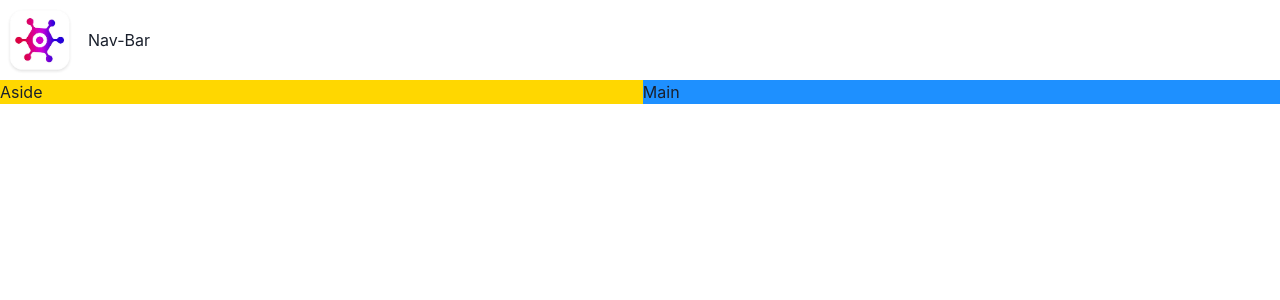
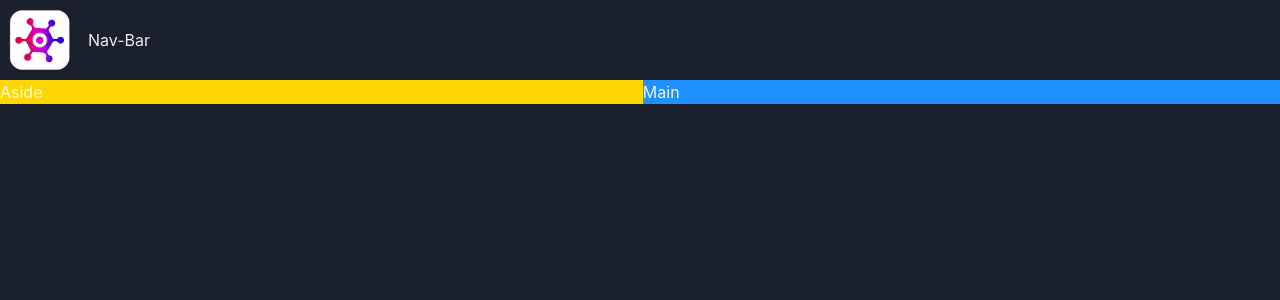
Before and after one commit to Mayankp11/react-gameHub, a React (Vite) app: page / in a window 1280 px wide. Shown: the top 300 px of the page. Built offline with nearby package versions, Linux system fonts and the light colour scheme.

Commit message:
Implement Dark Mode (theme.ts) and (main.tsx)

```diff
--- a/src/App.tsx
+++ b/src/App.tsx
@@ -9,8 +9,8 @@
         lg: `"nav nav" "aside main"`,
       }}
     >
-      <GridItem area="nav" >
-        <NavBar/>
+      <GridItem area="nav">
+        <NavBar />
       </GridItem>
 
       {/* <Show> is useful to restrict when its component should be displayed
--- a/src/main.tsx
+++ b/src/main.tsx
@@ -1,14 +1,15 @@
-import React from 'react'
-import ReactDOM from 'react-dom/client'
-import { ChakraProvider } from '@chakra-ui/react'
-import App from './App.tsx'
-import './index.css'
+import React from "react";
+import ReactDOM from "react-dom/client";
+import { ChakraProvider, ColorModeScript } from "@chakra-ui/react";
+import App from "./App.tsx";
+import theme from "./theme.ts";
+import "./index.css";
 
-ReactDOM.createRoot(document.getElementById('root')!).render(
+ReactDOM.createRoot(document.getElementById("root")!).render(
   <React.StrictMode>
-    <ChakraProvider>
-        <App />
-
+    <ChakraProvider theme={theme}>
+      <ColorModeScript initialColorMode={theme.config.initialColorMode} />
+      <App />
     </ChakraProvider>
-  </React.StrictMode>,
-)
+  </React.StrictMode>
+);
--- /dev/null
+++ b/src/theme.ts
@@ -0,0 +1,9 @@
+import { extendTheme, ThemeConfig } from "@chakra-ui/react";
+
+const config: ThemeConfig = {
+    initialColorMode : 'dark'
+};
+
+const theme = extendTheme({config});
+
+export default theme;
```
Also changed, not shown: src/components/NavBar.tsx (+8 -8 lines).
